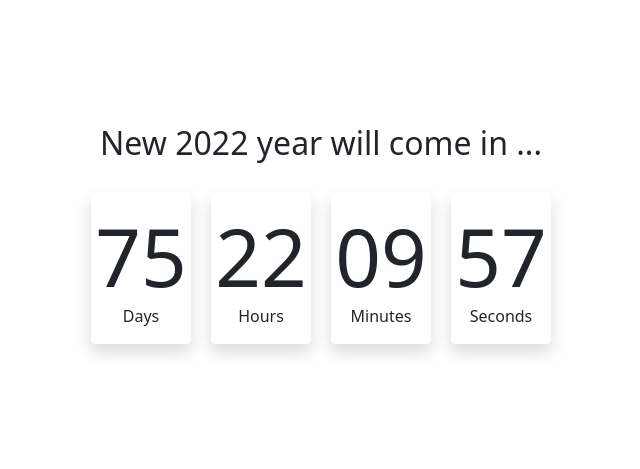
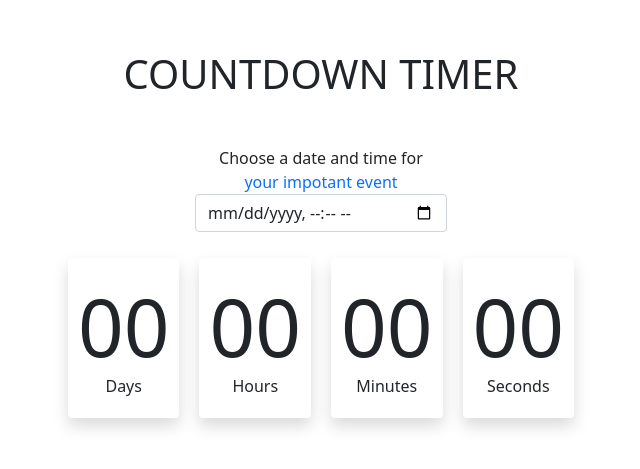
Before and after one commit to TetianaBron/countdown_timer, a website built with Parcel: page src/index.html in a window 1280 px wide. Shown: the part 142-611 px from the top of the page, without its empty margins (319-959 px from the left). Built offline with nearby package versions, Linux system fonts and the light colour scheme.

Commit message:
Added choosing data

```diff
--- a/src/index.html
+++ b/src/index.html
@@ -24,8 +24,20 @@
         "
         id="timer-1"
       >
-        <h1 class="visually-hidden">Countdown timer</h1>
-        <h2 class="title text-center">New 2022 year will come in ...</h2>
+        <h1 class="text-center mb-5">Countdown timer</h1>
+        <form>
+          <label class="d-block text-center" for="datetime"
+            >Choose a date and time for<br />
+            <span class="text-primary">your impotant event</span>
+          </label>
+          <input
+            id="datetime"
+            class="form-control mb-3"
+            type="datetime-local"
+            placeholder="Select DataTime"
+          />
+        </form>
+
         <div class="d-flex">
           <div
             class="
@@ -34,13 +46,12 @@
               flex-column
               align-items-center
               shadow
-              p-3
               mb-5
               bg-body
               rounded
             "
           >
-            <span class="value display-1" data-value="days">00</span>
+            <span class="value display-1" data-value="days"></span>
             <span class="label">Days</span>
           </div>
 
@@ -51,13 +62,12 @@
               flex-column
               align-items-center
               shadow
-              p-3
               mb-5
               bg-body
               rounded
             "
           >
-            <span class="value display-1" data-value="hours">00</span>
+            <span class="value display-1" data-value="hours"></span>
             <span class="label">Hours</span>
           </div>
 
@@ -68,13 +78,12 @@
               flex-column
               align-items-center
               shadow
-              p-3
               mb-5
               bg-body
               rounded
             "
           >
-            <span class="value display-1" data-value="mins">00</span>
+            <span class="value display-1" data-value="mins"></span>
             <span class="label">Minutes</span>
           </div>
 
@@ -85,16 +94,16 @@
               flex-column
               align-items-center
               shadow
-              p-3
               mb-5
               bg-body
               rounded
             "
           >
-            <span class="value display-1" data-value="secs">00</span>
+            <span class="value display-1" data-value="secs"></span>
             <span class="label">Seconds</span>
           </div>
         </div>
+        <p class="timeIsOver h2 text-danger"></p>
       </div>
     </div>
 
--- a/src/index.js
+++ b/src/index.js
@@ -1,19 +1,57 @@
 import './sass/main.scss';
 
 const refs = {
+  datetime: document.querySelector('#datetime'),
   days: document.querySelector('span[data-value="days"]'),
   hours: document.querySelector('span[data-value="hours"]'),
   mins: document.querySelector('span[data-value="mins"]'),
   secs: document.querySelector('span[data-value="secs"]'),
+  timeIsOver: document.querySelector('.timeIsOver'),
 };
 
+//Finding time now in format for min-attribute in input
+function getTodayData() {
+  let today = new Date();
+  let dd = today.getDate();
+  let mm = today.getMonth() + 1; // Месяца идут с 0, так что добавляем 1.
+  const yyyy = today.getFullYear();
+  let minutes = today.getMinutes();
+  let hour = today.getHours();
+  if (dd < 10) {
+    dd = '0' + dd;
+  }
+  if (mm < 10) {
+    mm = '0' + mm;
+  }
+  if (hour < 10) {
+    hour = '0' + hour;
+  }
+  if (minutes < 10) {
+    minutes = '0' + minutes;
+  }
+
+  today = yyyy + '-' + mm + '-' + dd + 'T' + hour + ':' + minutes;
+  return today;
+}
+
+// console.log(today);
+
+refs.datetime.setAttribute('min', getTodayData());
+
 class CountdownTimer {
-  constructor({ targetDate, onTick }) {
+  constructor({ onTick, onTimeIsOver }) {
     this.intervalId = null;
-    this.targetDate = targetDate;
+    this.targetDate = null;
     this.onTick = onTick;
+    this.onTimeIsOver = onTimeIsOver;
 
     this.init();
+  }
+  get data() {
+    return this.targetDate;
+  }
+  set data(datetime) {
+    this.targetDate = datetime;
   }
 
   init() {
@@ -22,16 +60,24 @@ class CountdownTimer {
   }
   start() {
     this.intervalId = setInterval(() => {
-      const currentTime = Date.now();
+      //Plus 3 hours - Ukraine's time zone
+      const currentTime = Date.now() + 3 * 1000 * 60 * 60;
       const deltaTime = this.targetDate - currentTime;
       const time = this.getTimeComponents(deltaTime);
       if (time.days < 1 && time.hours < 1 && time.mins < 1 && time.secs < 1) {
         clearInterval(this.intervalId);
+        this.init();
+        this.onTimeIsOver();
       } else {
         this.onTick(time);
       }
     }, 1000);
   }
+  stop() {
+    clearInterval(this.intervalId);
+    this.init();
+  }
+
   getTimeComponents(time) {
     const days = this.pad(Math.floor(time / (1000 * 60 * 60 * 24)));
     const hours = this.pad(
@@ -49,11 +95,21 @@ class CountdownTimer {
 
 const countdownTimer = new CountdownTimer({
   selector: '#timer-1',
-  targetDate: new Date('Jan 01, 2022'),
   onTick: updateClockface,
+  onTimeIsOver: addStringTimeIsOver,
 });
 
-countdownTimer.start();
+refs.datetime.addEventListener('input', handleOnInput);
+
+function handleOnInput(e) {
+  if (e.target.value) {
+    countdownTimer.data = e.target.valueAsNumber;
+    countdownTimer.start();
+  } else {
+    countdownTimer.data = null;
+    countdownTimer.stop();
+  }
+}
 
 function updateClockface({ days, hours, mins, secs }) {
   refs.days.textContent = `${days}`;
@@ -61,3 +117,7 @@ function updateClockface({ days, hours, mins, secs }) {
   refs.mins.textContent = `${mins}`;
   refs.secs.textContent = `${secs}`;
 }
+
+function addStringTimeIsOver() {
+  refs.timeIsOver.textContent = 'Congrats! Time is over!';
+}
--- a/src/sass/_timer.scss
+++ b/src/sass/_timer.scss
@@ -1,23 +1,17 @@
-.visually-hidden {
-  position: absolute;
-  width: 1px;
-  height: 1px;
-  margin: -1px;
-  border: 0;
-  padding: 0;
-  clip: rect(0 0 0 0);
-  overflow: hidden;
-}
-.title {
-  margin-bottom: 20px;
+h1 {
+  text-transform: uppercase;
 }
 .field {
-  width: 100px;
+  padding: 20px 10px;
+  min-width: 100px;
   margin: 10px;
-  padding: 10px;
   @media screen and (max-width: 576px) {
-    width: 60px;
+    min-width: 80px;
     margin: 5px;
+  }
+  @media screen and (max-width: 380px) {
+    min-width: 60px;
+    margin: 3px;
   }
 }
 
@@ -26,3 +20,10 @@
     font-size: 12px;
   }
 }
+.timer {
+  position: relative;
+}
+.timeIsOver {
+  position: absolute;
+  bottom: 200px;
+}
```
